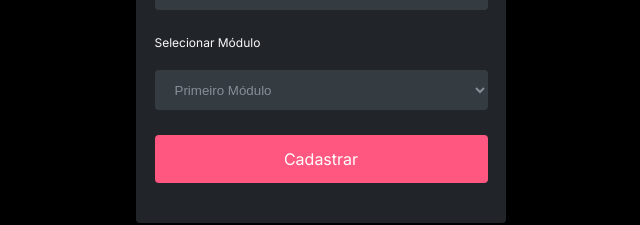
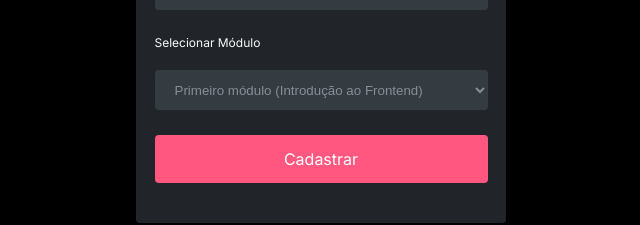
Before and after one commit to Kenzie-Academy-Brasil-Developers/react-entrega-s2-kenzie-hub-nehamamandelbaum, a React (Create React App) app in the folder kenzie-hub/: page /register in a window 1280 px wide. Shown: the part 684-909 px from the top of the page, without its empty margins (319-959 px from the left). Built offline with nearby package versions, Linux system fonts and the light colour scheme.

Commit message:
feature: registering succesfully (integration with API made! )

```diff
--- a/kenzie-hub/package.json
+++ b/kenzie-hub/package.json
@@ -7,6 +7,7 @@
     "@testing-library/jest-dom": "^5.14.1",
     "@testing-library/react": "^12.0.0",
     "@testing-library/user-event": "^13.2.1",
+    "axios": "^0.26.0",
     "react": "^17.0.2",
     "react-dom": "^17.0.2",
     "react-hook-form": "^7.27.1",
@@ -14,6 +15,7 @@
     "react-modal": "^3.14.4",
     "react-router-dom": "5",
     "react-scripts": "5.0.0",
+    "react-toastify": "^8.2.0",
     "styled-components": "^5.3.3",
     "web-vitals": "^2.1.0",
     "yup": "^0.32.11"
--- a/kenzie-hub/src/App.jsx
+++ b/kenzie-hub/src/App.jsx
@@ -1,11 +1,24 @@
 import Routes from "./routes";
 import { GlobalStyle } from "./styles/global";
+import "react-toastify/dist/ReactToastify.css";
+import { ToastContainer } from "react-toastify";
 
 function App() {
   return (
     <>
       <Routes />
       <GlobalStyle />
+      <ToastContainer
+        position="top-right"
+        autoClose={5000}
+        hideProgressBar={false}
+        newestOnTop
+        closeOnClick
+        rtl={false}
+        pauseOnFocusLoss
+        draggable
+        pauseOnHover
+      />
     </>
   );
 }
--- a/kenzie-hub/src/pages/Register/index.jsx
+++ b/kenzie-hub/src/pages/Register/index.jsx
@@ -7,7 +7,12 @@ import logo from "../../assets/logo.svg";
 import { useForm } from "react-hook-form";
 import * as yup from "yup";
 import { yupResolver } from "@hookform/resolvers/yup";
+import { api } from "../../services/api";
+import { toast } from "react-toastify";
 
+import { useHistory } from "react-router-dom";
+
+const Register = () => {
   const schema = yup.object().shape({
     name: yup.string().required("Campo obrigatório!"),
     email: yup.string().email("Email inválido!").required("Campo obrigatório!"),
@@ -19,18 +24,37 @@ const schema = yup.object().shape({
       .string()
       .required("Campo obrigatório!")
       .oneOf([yup.ref("password")], "Senhas diferentes! "),
-  module: yup.string().required("Selecione um módulo!"),
+    course_module: yup.string().required("Selecione um módulo!"),
   });
-
-const Register = () => {
+  const history = useHistory();
   const {
     register,
     handleSubmit,
     formState: { errors },
   } = useForm({ resolver: yupResolver(schema) });
 
-  const onSubmitFunction = (data) => {
-    console.log(data);
+  const onSubmitFunction = ({ name, email, password, course_module }) => {
+    const newUser = {
+      email,
+      password,
+      name,
+      bio: "hello world",
+      contact: "hello World",
+      course_module,
+    };
+    api
+      .post("/users", newUser)
+      .then((response) => {
+        console.log(response.data);
+        toast.success("Conta criada com sucesso! ", { theme: "dark" });
+        return history.push("/login");
+      })
+      .catch((err) => {
+        console.log(err);
+        toast.error("Erro ao criar a conta, tente outro email!", {
+          theme: "dark",
+        });
+      });
   };
 
   return (
@@ -74,11 +98,16 @@ const Register = () => {
             error={errors.confirmPassword?.message}
           ></Input>
           <Select
-            options={["Primeiro Módulo", "Segundo Módulo", "Terceiro Módulo"]}
+            options={[
+              "Primeiro módulo (Introdução ao Frontend)",
+              "Segundo módulo (Frontend Avançado)",
+              "Terceiro módulo (Introdução ao Backend)",
+              "Quarto módulo (Backend Avançado)",
+            ]}
             label="Selecionar Módulo"
             register={register}
-            name="module"
-            error={errors.mudule?.message}
+            name="course_module"
+            error={errors.course_module?.message}
           ></Select>
 
           <Button type="submit">Cadastrar</Button>
--- /dev/null
+++ b/kenzie-hub/src/services/api.js
@@ -0,0 +1,5 @@
+import axios from "axios";
+
+export const api = axios.create({
+  baseURL: "https://kenziehub.herokuapp.com",
+});
```
Also changed, not shown: 1 other file (tests, documents, lock files or other folders). Lines whose indentation alone changed are shown as unchanged.
